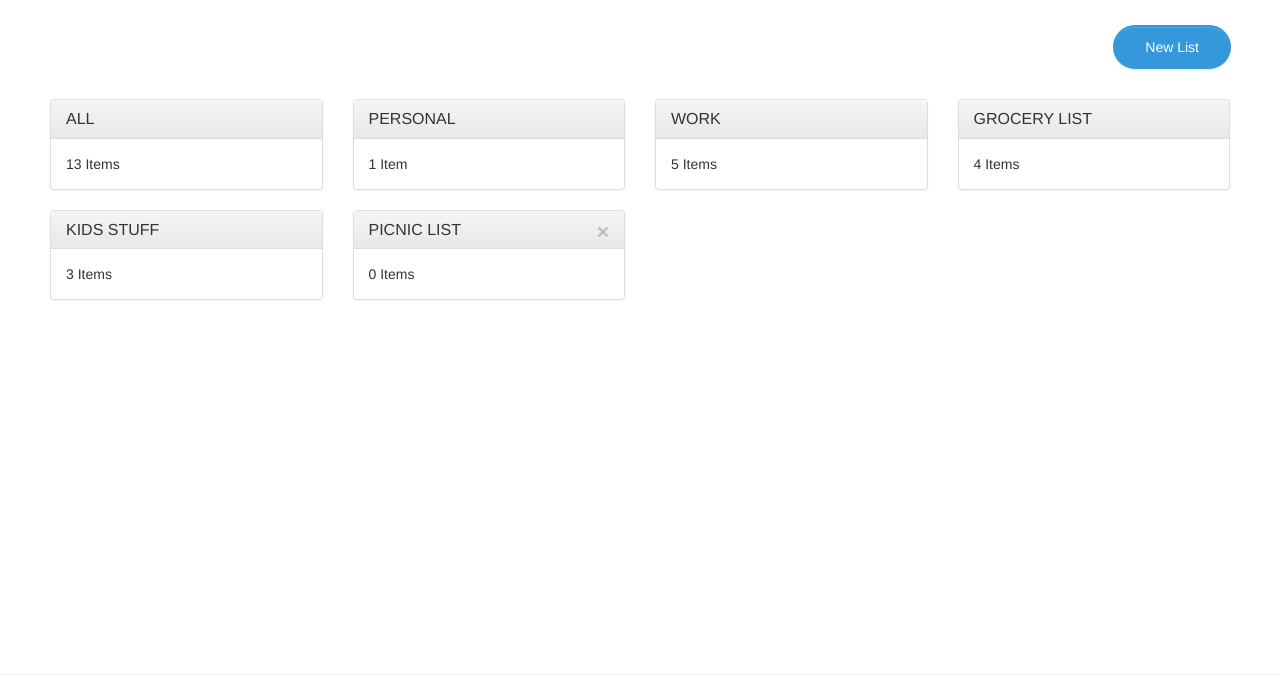
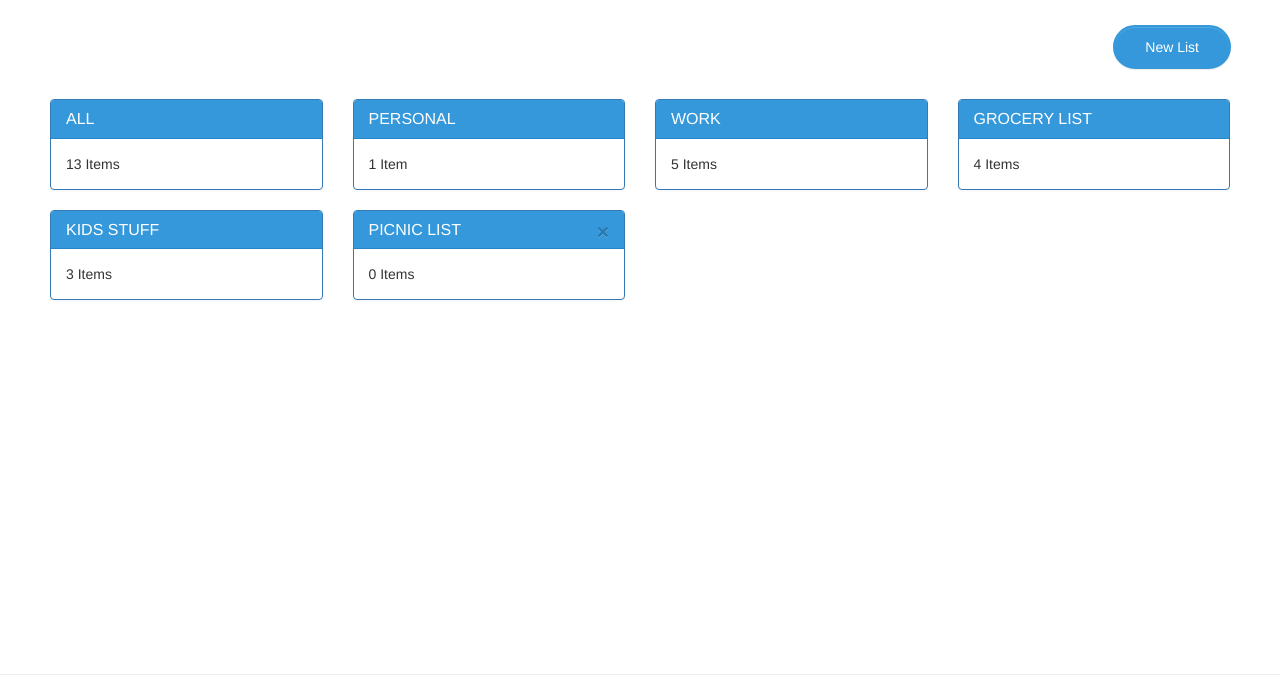
Before and after one commit to anupkallingal/AKALearn, a plain HTML site: page projects/karya/UserHome.html in a window 1280 px wide. Shown: the part 125-800 px from the top of the page. Drawn offline with nearby package versions, Linux system fonts and the light colour scheme.

Commit message:
Added theme color to headers of list boxes

```diff
--- a/projects/karya/UserHome.html
+++ b/projects/karya/UserHome.html
@@ -62,7 +62,7 @@
                 </div>
                 <div class="row">
                     <div class="col-xs-12 col-sm-4 col-md-3">
-                        <div class="panel panel-default">
+                        <div class="panel panel-primary">
                             <div class="panel-heading">
                                 <h3 class="panel-title">All</h3>
                             </div>
@@ -72,7 +72,7 @@
                         </div>
                     </div>
                     <div class="col-xs-12 col-sm-4 col-md-3">
-                        <div class="panel panel-default">
+                        <div class="panel panel-primary">
                             <div class="panel-heading">
                                 <h3 class="panel-title">Personal</h3>
                             </div>
@@ -82,7 +82,7 @@
                         </div>
                     </div>
                     <div class="col-xs-12 col-sm-4 col-md-3">
-                        <div class="panel panel-default">
+                        <div class="panel panel-primary">
                             <div class="panel-heading">
                                 <h3 class="panel-title">Work</h3>
                             </div>
@@ -92,7 +92,7 @@
                         </div>
                     </div>
                     <div class="col-xs-12 col-sm-4 col-md-3">
-                        <div class="panel panel-default">
+                        <div class="panel panel-primary">
                             <div class="panel-heading">
                                 <h3 class="panel-title">Grocery List</h3>
                             </div>
@@ -102,7 +102,7 @@
                         </div>
                     </div>
                     <div class="col-xs-12 col-sm-4 col-md-3">
-                        <div class="panel panel-default">
+                        <div class="panel panel-primary">
                             <div class="panel-heading">
                                 <h3 class="panel-title">Kids Stuff</h3>
                             </div>
@@ -112,7 +112,7 @@
                         </div>
                     </div>
                     <div class="col-xs-12 col-sm-4 col-md-3">
-                        <div class="panel panel-default">
+                        <div class="panel panel-primary">
                             <div class="panel-heading">
                                 <button type="button" class="close">&times;</button>
                                 <h3 class="panel-title">Picnic List</h3>
--- a/projects/karya/css/mystyles.css
+++ b/projects/karya/css/mystyles.css
@@ -313,3 +313,15 @@ h4 {
 .action-row {
     padding: 0px 50px 30px 00px;
 }
+
+#section-user-home .panel-primary .panel-heading {
+    background-image: none;
+    background-color: #3498db;
+    border-color: #2487c9;
+    color: #fff;
+}
+
+#section-user-home .panel-primary .panel-heading:hover {
+    background-color: #2487c9;
+    color: #fff;
+}
```
